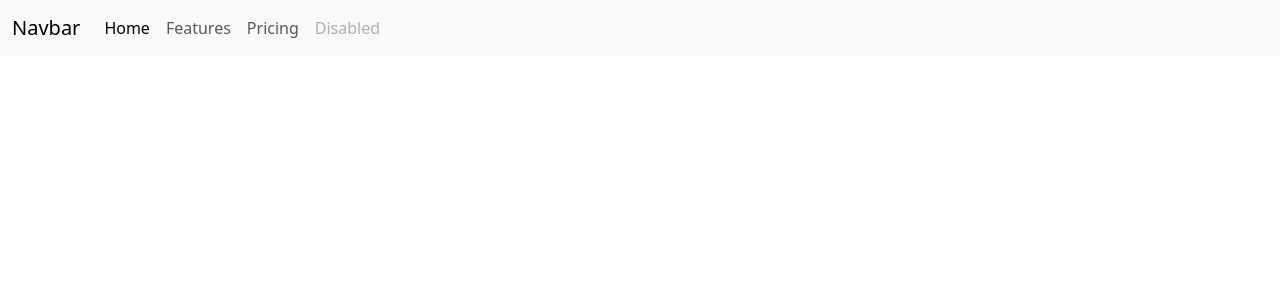
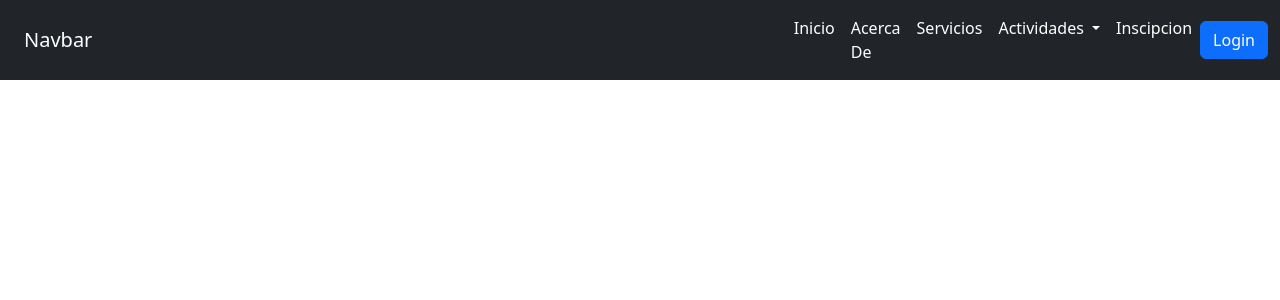
Before and after one commit to Evan14mj/ProyectoAmbienteWeb, a PHP site: page / in a window 1280 px wide. Shown: the top 300 px of the page. Run offline with PHP 8.4, Linux system fonts and the light colour scheme.

Commit message:
Actualizacion de archivos

```diff
--- a/includes/navbar.php
+++ b/includes/navbar.php
@@ -1,16 +1,37 @@
-<nav class="navbar navbar-expand-lg bg-body-tertiary">
+<nav class="navbar navbar-expand-lg bg-dark">
   <div class="container-fluid">
-    <a class="navbar-brand" href="#">Navbar</a>
-    <button class="navbar-toggler" type="button" data-bs-toggle="collapse" data-bs-target="#navbarNavAltMarkup" aria-controls="navbarNavAltMarkup" aria-expanded="false" aria-label="Toggle navigation">
+    <div class="container">
+      <a class="navbar-brand text-white" href="#">Navbar</a>
+    </div>
+    <button class="navbar-toggler bg-white" type="button" data-bs-toggle="collapse" data-bs-target="#navbarTogglerDemo02" aria-controls="navbarTogglerDemo02" aria-expanded="false" aria-label="Toggle navigation">
       <span class="navbar-toggler-icon"></span>
     </button>
-    <div class="collapse navbar-collapse" id="navbarNavAltMarkup">
-      <div class="navbar-nav">
-        <a class="nav-link active" aria-current="page" href="#">Home</a>
-        <a class="nav-link" href="#">Features</a>
-        <a class="nav-link" href="#">Pricing</a>
-        <a class="nav-link disabled" aria-disabled="true">Disabled</a>
-      </div>
+    <div class="collapse navbar-collapse" id="navbarTogglerDemo02">
+      <ul class="navbar-nav me-auto mb-2 mb-lg-0">
+        <li class="nav-item">
+          <a class="nav-link text-white" href="/index.php">Inicio</a>
+        </li>
+        <li class="nav-item">
+          <a class="nav-link text-white" href="/">Acerca De</a>
+        </li>
+        <li class="nav-item">
+          <a class="nav-link text-white" href="#">Servicios</a>
+        </li>
+        <li class="nav-item dropdown">
+          <a class="nav-link dropdown-toggle text-white" href="#" role="button" data-bs-toggle="dropdown" aria-expanded="false">
+            Actividades
+          </a>
+          <ul class="dropdown-menu">
+            <li><a class="dropdown-item" href="#">Actividad 1</a></li>
+            <li><a class="dropdown-item" href="#">Actividad 2</a></li>
+            <li><a class="dropdown-item" href="#">Actividad 3</a></li>
+          </ul>
+        </li>
+        <li class="nav-item">
+          <a class="nav-link text-white" href="/inscripcion.php">Inscipcion</a>
+        </li>
+      </ul>
+      <a href="#" class="btn btn-primary">Login</a>
     </div>
   </div>
 </nav>
```
Also changed, not shown: assets/css/styles.css (+0 -24 lines), inscripcion.php (+6 -8 lines).
